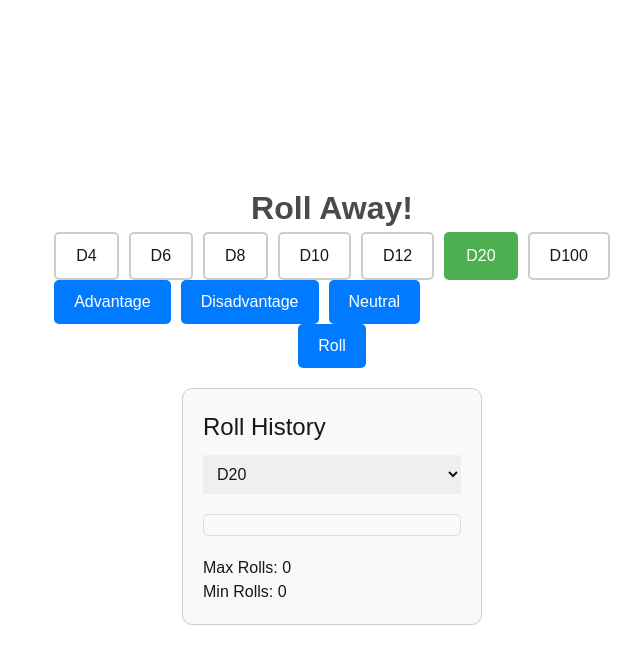
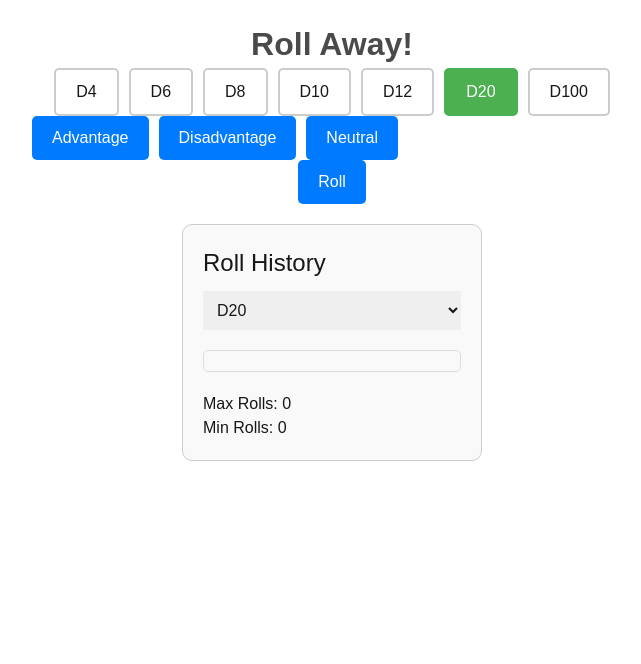
Before and after one commit to dakrushel/web_dev2_final_for_realzies, a Next.js app in the folder client/: page / in a window 1280 px wide. Shown: the top 664 px of the page, without its empty margins (308-949 px from the left). Built offline with nearby package versions, Linux system fonts and the light colour scheme.

Commit message:
Update tailwind.config.js

```diff
--- a/client/tailwind.config.js
+++ b/client/tailwind.config.js
@@ -1,15 +1,9 @@
-/** @type {import('tailwindcss').Config} */
 module.exports = {
-  content: [
-    "./pages/**/*.{js,ts,jsx,tsx,mdx}",
-    "./components/**/*.{js,ts,jsx,tsx,mdx}",
-    "./app/**/*.{js,ts,jsx,tsx,mdx}",
-  ],
   theme: {
     extend: {
       colors: {
-        background: "var(--background)",
-        foreground: "var(--foreground)",
+        background: 'var(--background)',
+        foreground: 'var(--foreground)',
       },
     },
   },
```
